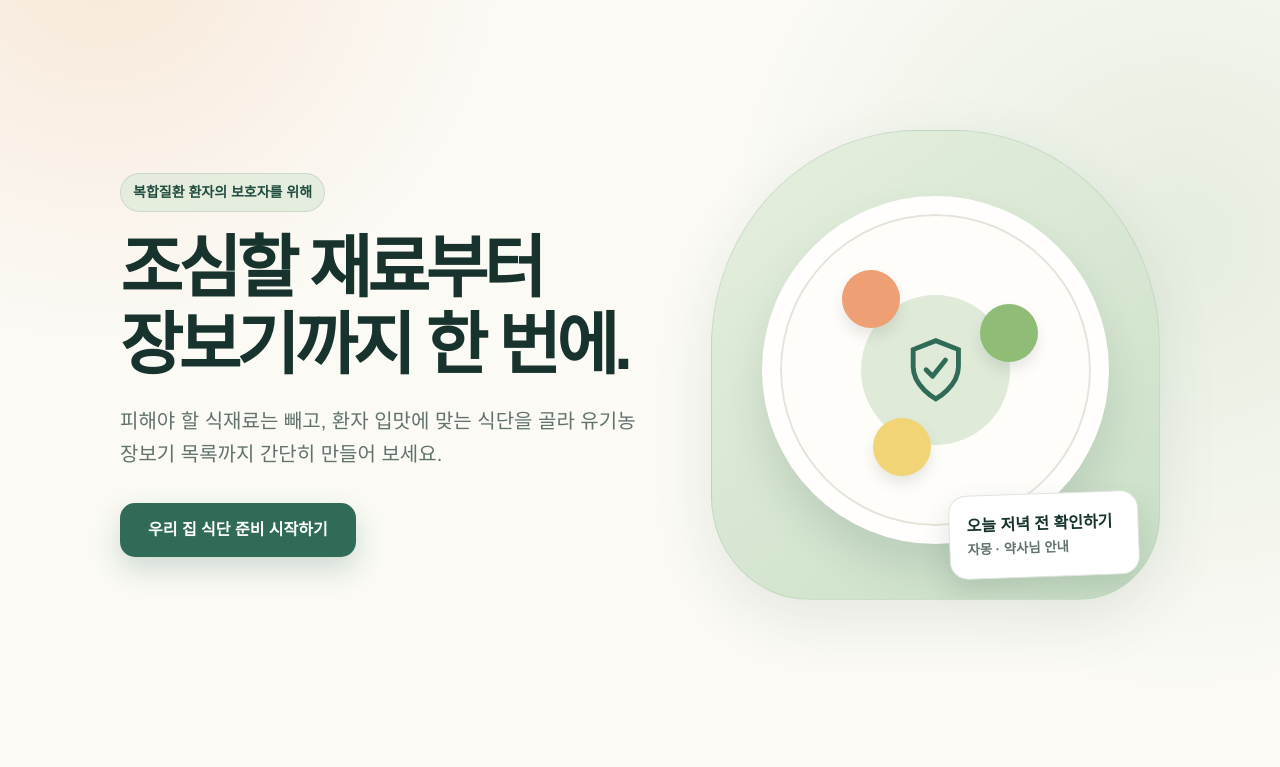
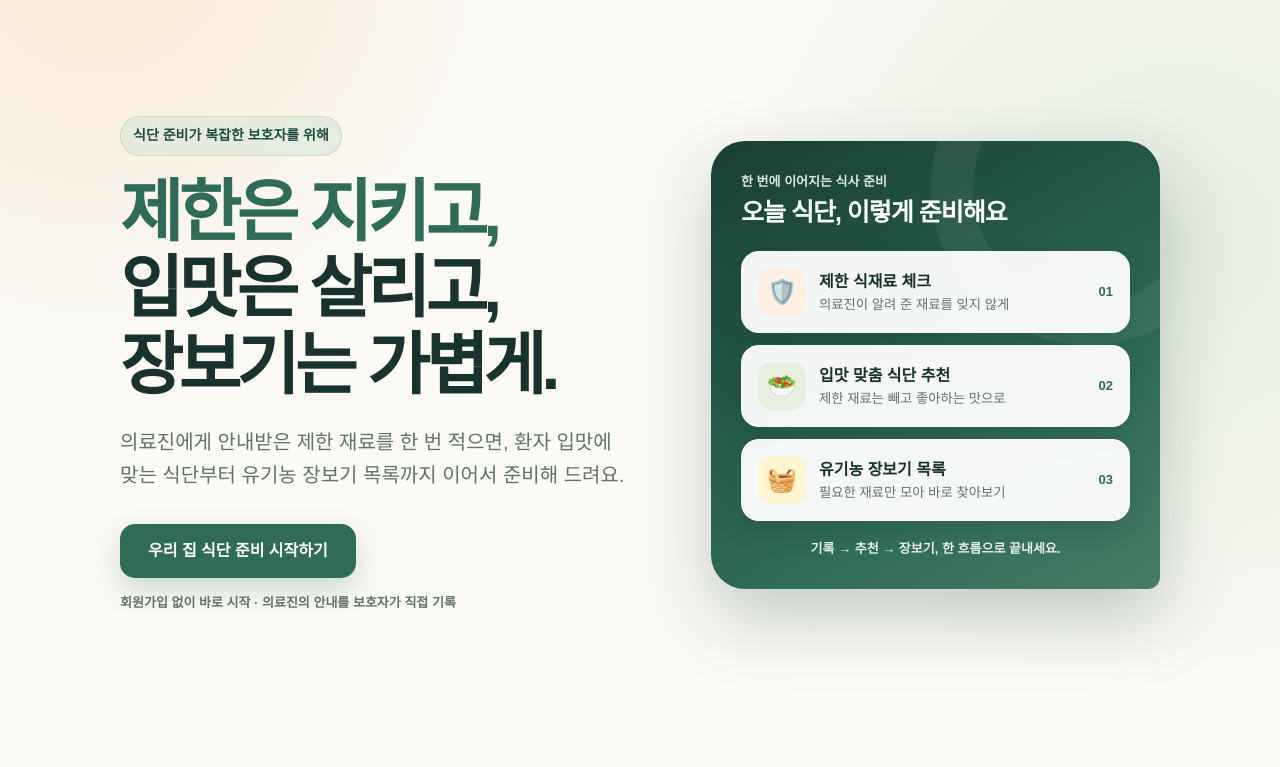
Before and after one commit to hoikyung/hankki-ansim-mvp, a website: page index.html in a window 1280 px wide. Shown: the part 84-851 px from the top of the page. Drawn offline with Linux system fonts and the light colour scheme.

Commit message:
Redesign hero around three core features

```diff
--- a/index.html
+++ b/index.html
@@ -91,6 +91,33 @@
     }
     .secondary { color: var(--green); background: #edf3ec; }
     .hero .primary { padding: 0 28px; }
+    .hero-promise { margin: 14px 0 0; color: var(--muted); font-size: 13px; font-weight: 700; }
+    .hero-highlight { color: var(--green); }
+
+    .feature-showcase {
+      position: relative; padding: 30px;
+      color: white; background: linear-gradient(150deg, #183f34 0%, #2f6b57 68%, #477b65 100%);
+      border-radius: 34px 34px 12px 34px; box-shadow: 0 28px 70px rgba(27, 65, 53, .25); overflow: hidden;
+    }
+    .feature-showcase::before {
+      content: ''; position: absolute; width: 230px; height: 230px; top: -110px; right: -85px;
+      border: 42px solid rgba(255,255,255,.06); border-radius: 50%;
+    }
+    .showcase-kicker { position: relative; margin: 0 0 5px; color: #d8e8df; font-size: 13px; font-weight: 800; }
+    .showcase-title { position: relative; margin: 0; color: white; font-size: 25px; letter-spacing: -.04em; }
+    .feature-flow { position: relative; display: grid; gap: 12px; margin-top: 24px; }
+    .feature-row {
+      display: grid; grid-template-columns: 48px 1fr auto; gap: 13px; align-items: center;
+      padding: 16px; color: var(--ink); background: rgba(255,255,255,.95); border: 1px solid rgba(255,255,255,.5);
+      border-radius: 18px; box-shadow: 0 10px 25px rgba(19, 48, 39, .13);
+    }
+    .feature-icon { display: grid; place-items: center; width: 48px; height: 48px; background: var(--peach-soft); border-radius: 14px; font-size: 24px; }
+    .feature-row:nth-child(2) .feature-icon { background: #e7efde; }
+    .feature-row:nth-child(3) .feature-icon { background: #fff5cf; }
+    .feature-copy strong { display: block; font-size: 16px; }
+    .feature-copy small { display: block; color: var(--muted); line-height: 1.4; }
+    .feature-number { color: var(--green); font-size: 13px; font-weight: 850; }
+    .showcase-footer { position: relative; margin: 17px 2px 0; color: #e2eee7; font-size: 13px; font-weight: 700; text-align: center; }
 
     .illustration {
       position: relative; min-height: 470px; padding: 46px;
@@ -217,6 +244,15 @@
       .hero-copy { text-align: center; }
       .lead { margin-inline: auto; }
       .illustration { min-height: 330px; border-radius: 34% 34% 16% 18%; }
+      .feature-showcase { padding: 17px 13px; border-radius: 24px 24px 8px 24px; }
+      .showcase-kicker, .showcase-footer { display: none; }
+      .showcase-title { font-size: 18px; text-align: center; }
+      .feature-flow { grid-template-columns: repeat(3, 1fr); gap: 7px; margin-top: 13px; }
+      .feature-row { display: flex; min-width: 0; padding: 10px 5px; flex-direction: column; gap: 5px; text-align: center; }
+      .feature-icon { width: 38px; height: 38px; font-size: 20px; }
+      .feature-copy strong { font-size: 12px; line-height: 1.35; }
+      .feature-copy small { display: none; }
+      .feature-number { display: none; }
       .plate { inset: 42px 34px 40px; }
       .food { width: 42px; height: 42px; }
       .note { right: 12px; bottom: 12px; width: 168px; padding: 13px; font-size: 14px; }
@@ -257,19 +293,33 @@
       <section class="view active" id="homeView" aria-labelledby="homeTitle">
         <div class="hero">
           <div class="hero-copy">
-            <span class="eyebrow">복합질환 환자의 보호자를 위해</span>
-            <h1 id="homeTitle">조심할 재료부터<br>장보기까지 한 번에.</h1>
-            <p class="lead">피해야 할 식재료는 빼고, 환자 입맛에 맞는 식단을 골라 유기농 장보기 목록까지 간단히 만들어 보세요.</p>
+            <span class="eyebrow">식단 준비가 복잡한 보호자를 위해</span>
+            <h1 id="homeTitle"><span class="hero-highlight">제한은 지키고,</span><br>입맛은 살리고,<br>장보기는 가볍게.</h1>
+            <p class="lead">의료진에게 안내받은 제한 재료를 한 번 적으면, 환자 입맛에 맞는 식단부터 유기농 장보기 목록까지 이어서 준비해 드려요.</p>
             <button class="primary" type="button" data-go="checklistView">우리 집 식단 준비 시작하기</button>
+            <p class="hero-promise">회원가입 없이 바로 시작 · 의료진의 안내를 보호자가 직접 기록</p>
           </div>
-          <div class="illustration" aria-hidden="true">
-            <div class="plate">
-              <span class="food one"></span><span class="food two"></span><span class="food three"></span>
-              <div class="plate-center">
-                <svg viewBox="0 0 48 48" fill="none"><path d="M24 42s14-7.6 14-20V11.5L24 6 10 11.5V22c0 12.4 14 20 14 20Z" stroke="currentColor" stroke-width="3"/><path d="m18 24 4 4 8-10" stroke="currentColor" stroke-width="3" stroke-linecap="round" stroke-linejoin="round"/></svg>
+          <div class="feature-showcase" aria-label="한끼안심의 세 가지 핵심 기능">
+            <p class="showcase-kicker">한 번에 이어지는 식사 준비</p>
+            <h2 class="showcase-title">오늘 식단, 이렇게 준비해요</h2>
+            <div class="feature-flow">
+              <div class="feature-row">
+                <span class="feature-icon" aria-hidden="true">🛡️</span>
+                <span class="feature-copy"><strong>제한 식재료 체크</strong><small>의료진이 알려 준 재료를 잊지 않게</small></span>
+                <span class="feature-number">01</span>
+              </div>
+              <div class="feature-row">
+                <span class="feature-icon" aria-hidden="true">🥗</span>
+                <span class="feature-copy"><strong>입맛 맞춤 식단 추천</strong><small>제한 재료는 빼고 좋아하는 맛으로</small></span>
+                <span class="feature-number">02</span>
+              </div>
+              <div class="feature-row">
+                <span class="feature-icon" aria-hidden="true">🧺</span>
+                <span class="feature-copy"><strong>유기농 장보기 목록</strong><small>필요한 재료만 모아 바로 찾아보기</small></span>
+                <span class="feature-number">03</span>
               </div>
             </div>
-            <div class="note">오늘 저녁 전 확인하기<small>자몽 · 약사님 안내</small></div>
+            <p class="showcase-footer">기록 → 추천 → 장보기, 한 흐름으로 끝내세요.</p>
           </div>
         </div>
       </section>
```
